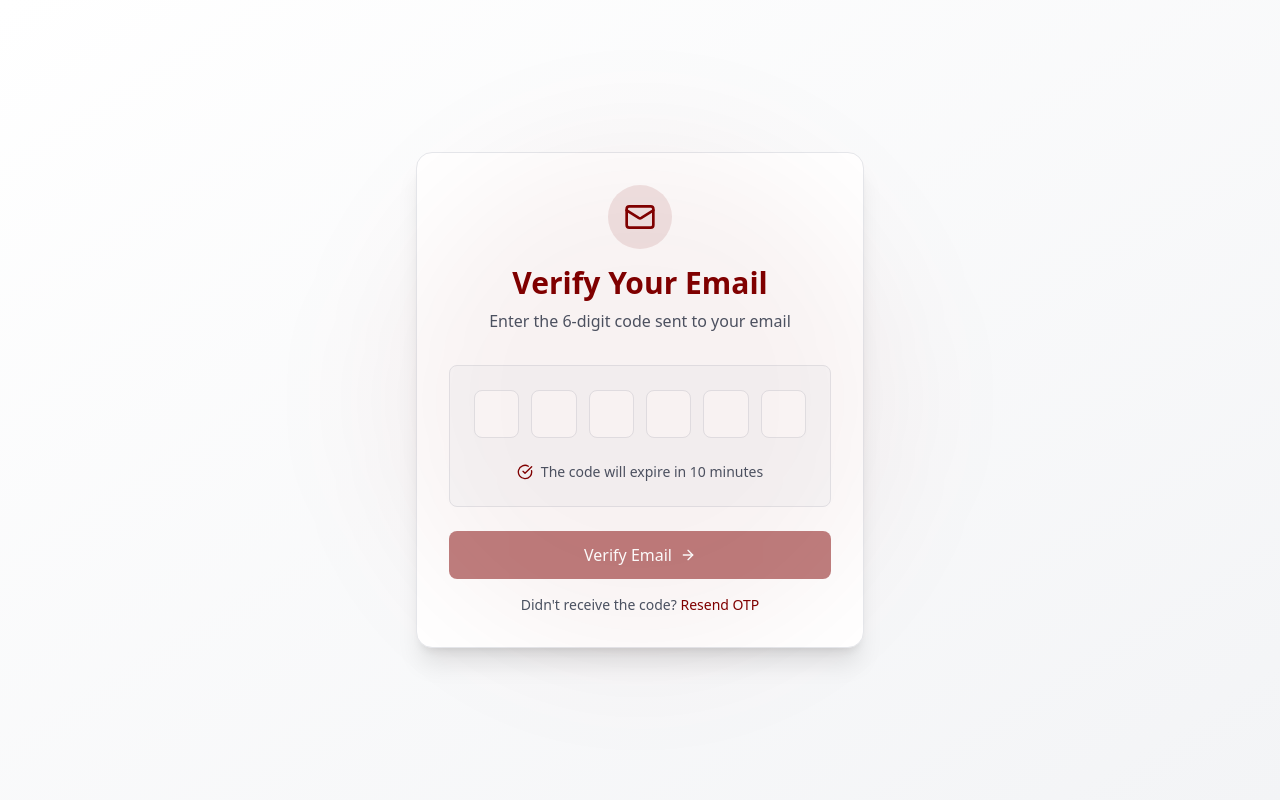
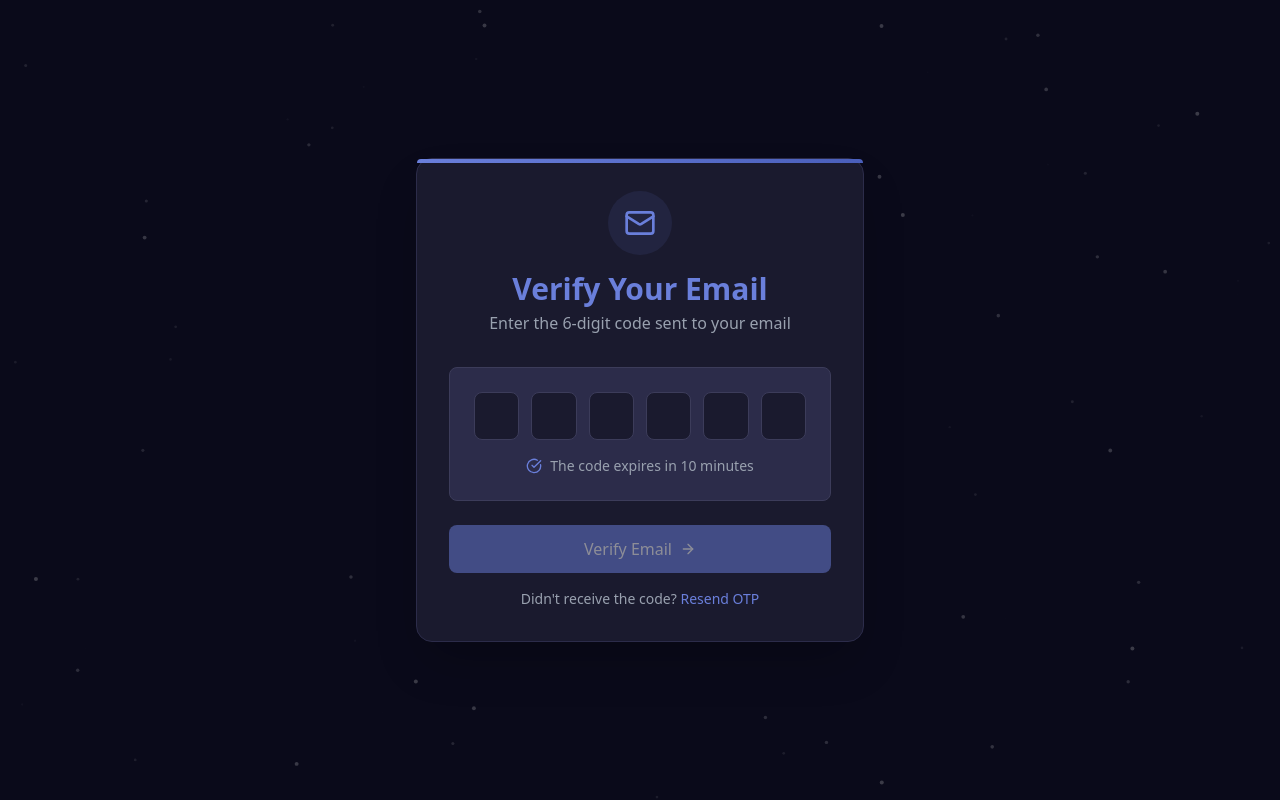
Before and after one commit to Abhaykumar212/Attendance-Manager-, a React (Vite) app in the folder frontend/: page /verifymail in a window 1280 px wide. Built offline with nearby package versions, Linux system fonts and the light colour scheme; no server answers.

Commit message:
bug fixes

```diff
--- a/frontend/pages/Login.jsx
+++ b/frontend/pages/Login.jsx
@@ -22,7 +22,7 @@ export default function Login() {
       if (!data.error) {
         setIsLoggedIn(true);
         getUserData();
-        toast.success('👋 Welcome back!');
+        toast.success('Welcome back!');
         navigate('/home');
       }
     } catch (error) {
--- a/frontend/pages/Register.jsx
+++ b/frontend/pages/Register.jsx
@@ -28,12 +28,21 @@ export default function Register() {
         ...(isStudent && { rollNo })
       };
 
-      const { data } = await axios.post(`${backend_url}/register`, userData);
+      const response = await fetch(`${backend_url}/register`, {
+        method: 'POST',
+        headers: {
+          'Content-Type': 'application/json',
+        },
+        body: JSON.stringify(userData),
+      });
+
+      const data = await response.json();
+
       console.log(data);
       if (data.success) {
         setIsLoggedIn(true);
         getUserData();
-        toast.success('🎉 Registration successful! Please verify your email.', {
+        toast.success('Registration successful! Please verify your email.', {
           autoClose: 3000,
           hideProgressBar: false,
           closeOnClick: true,
@@ -46,10 +55,10 @@ export default function Register() {
         }, 2000);
       }
       else {
-        toast.error(data.message);
+        toast.error(data.error);
       }
     } catch (error) {
-      toast.error(error.response?.data?.message);
+      toast.error(error);
     }
   };
 
--- a/frontend/pages/VerifyMail.jsx
+++ b/frontend/pages/VerifyMail.jsx
@@ -1,44 +1,41 @@
-import React, { useState,useEffect } from 'react';
+import React, { useState } from 'react';
 import { Mail, CheckCircle, ArrowRight } from 'lucide-react';
 import { useNavigate } from 'react-router-dom';
 import { toast } from 'react-hot-toast';
 import axios from 'axios';
+import { motion } from 'framer-motion';
 
 const VerifyMail = () => {
   const navigate = useNavigate();
   const [otp, setOtp] = useState(['', '', '', '', '', '']);
   const [loading, setLoading] = useState(false);
 
-  // Handle OTP input change
   const handleChange = (element, index) => {
-    if (isNaN(element.value)) return false;
+    if (isNaN(element.value)) return;
 
     setOtp([...otp.map((d, idx) => (idx === index ? element.value : d))]);
 
-    // Focus next input
-    if (element.value !== '' && index < 5) {
-      const nextInput = element.parentElement.nextElementSibling?.querySelector('input');
-      if (nextInput) nextInput.focus();
+    if (element.value && index < 5) {
+      const next = element.parentElement.nextElementSibling?.querySelector('input');
+      if (next) next.focus();
     }
   };
 
-  // Handle key event for backspace
   const handleKeyDown = (e, index) => {
     if (e.key === 'Backspace' && !otp[index] && index > 0) {
-      const prevInput = e.target.parentElement.previousElementSibling?.querySelector('input');
-      if (prevInput) {
-        prevInput.focus();
+      const prev = e.target.parentElement.previousElementSibling?.querySelector('input');
+      if (prev) {
+        prev.focus();
         setOtp([...otp.map((d, idx) => (idx === index - 1 ? '' : d))]);
       }
     }
   };
 
-  // Handle paste event
   const handlePaste = (e) => {
     e.preventDefault();
-    const pastedData = e.clipboardData.getData('text').slice(0, 6).split('');
-    if (pastedData.length === 6 && pastedData.every(char => !isNaN(char))) {
-      setOtp(pastedData);
+    const data = e.clipboardData.getData('text').slice(0, 6).split('');
+    if (data.length === 6 && data.every(c => !isNaN(c))) {
+      setOtp(data);
       document.querySelectorAll('input')[5].focus();
     }
   };
@@ -51,18 +48,12 @@ const VerifyMail = () => {
         otp: otp.join('')
       });
 
-      // console.log(data);
-
       if (!data.error) {
-        toast.success('✅ Email verified successfully!', {
-          duration: 3000
-        });
-        setTimeout(() => {
-          navigate('/');
-        }, 2000);
+        toast.success('Email verified!');
+        setTimeout(() => navigate('/'), 1500);
       }
-    } catch (error) {
-      toast.error(error.response?.data?.message || 'Verification failed. Please try again.');
+    } catch (err) {
+      toast.error(err.response?.data?.message || 'Verification failed.');
     } finally {
       setLoading(false);
     }
@@ -72,31 +63,56 @@ const VerifyMail = () => {
     try {
       const backend_url = import.meta.env.VITE_BACKEND_URL;
       await axios.post(`${backend_url}/api/auth/resend-otp`);
-      toast.success('🔄 New OTP sent to your email!');
-    } catch (error) {
-      toast.error('Failed to resend OTP. Please try again.');
+      toast.success('New OTP sent!');
+    } catch {
+      toast.error('Could not resend OTP. Try again.');
     }
   };
 
   return (
-    <div className="min-h-screen w-full flex items-center justify-center bg-gradient-to-br from-white to-gray-100">
-      {/* Glow Effect */}
-      <div className="absolute top-1/2 left-1/2 -translate-x-1/2 -translate-y-1/2 h-[500px] w-[500px] rounded-full bg-[#800000]/5 blur-3xl pointer-events-none" />
-
-      <div className="w-[448px] bg-white rounded-2xl shadow-xl border border-gray-200">
-        <div className="p-8">
-          <div className="mb-8 text-center">
-            <div className="w-16 h-16 bg-[#800000]/10 rounded-full flex items-center justify-center mx-auto mb-4">
-              <Mail className="text-[#800000] h-8 w-8" />
-            </div>
-            <h1 className="text-3xl font-bold text-[#800000] mb-2">Verify Your Email</h1>
-            <p className="text-gray-600">
-              Enter the 6-digit code sent to your email
-            </p>
+    <div className="dark bg-[#0a0a1a] min-h-screen flex items-center justify-center px-4 py-12 overflow-hidden relative">
+      {/* Starry background */}
+      <div className="absolute inset-0 z-10 pointer-events-none">
+        {[...Array(80)].map((_, i) => (
+          <motion.div
+            key={i}
+            initial={{
+              opacity: 0,
+              x: Math.random() * window.innerWidth,
+              y: Math.random() * window.innerHeight
+            }}
+            animate={{
+              opacity: [0, 1, 0],
+              scale: [0.5, 1, 0.5]
+            }}
+            transition={{
+              duration: Math.random() * 3 + 2,
+              repeat: Infinity,
+              delay: Math.random() * 5
+            }}
+            className="absolute w-1 h-1 bg-white/20 rounded-full"
+          />
+        ))}
       </div>
 
-          <div className="bg-gray-50 p-6 rounded-lg border border-gray-200">
-            <div className="flex justify-center space-x-3 mb-6">
+      <motion.div
+        initial={{ opacity: 0, scale: 0.9 }}
+        animate={{ opacity: 1, scale: 1 }}
+        transition={{ duration: 0.5 }}
+        className="w-full max-w-md bg-[#1a1a2e] rounded-2xl border border-[#2c2c4a] p-8 shadow-2xl relative z-20"
+      >
+        <div className="absolute top-0 left-0 w-full h-1 bg-gradient-to-r from-[#6a7fdb] to-[#4a5fbb] rounded-t-2xl" />
+
+        <div className="text-center mb-8">
+          <div className="w-16 h-16 bg-[#6a7fdb]/10 rounded-full flex items-center justify-center mx-auto mb-4">
+            <Mail className="text-[#6a7fdb] h-8 w-8" />
+          </div>
+          <h1 className="text-3xl font-bold text-[#6a7fdb] mb-1">Verify Your Email</h1>
+          <p className="text-gray-400">Enter the 6-digit code sent to your email</p>
+        </div>
+
+        <div className="bg-[#2c2c4a] p-6 rounded-lg border border-[#3c3c5a] mb-6">
+          <div className="flex justify-center space-x-3 mb-4">
             {otp.map((digit, index) => (
               <div key={index} className="w-12">
                 <input
@@ -106,46 +122,40 @@ const VerifyMail = () => {
                   onChange={(e) => handleChange(e.target, index)}
                   onKeyDown={(e) => handleKeyDown(e, index)}
                   onPaste={handlePaste}
-                    className="w-full h-12 text-center text-xl font-bold bg-white border border-gray-200 rounded-lg focus:outline-none focus:ring-2 focus:ring-[#800000]/20 text-gray-900 placeholder-gray-500 transition-all"
+                  className="w-full h-12 text-center text-xl font-bold bg-[#1a1a2e] border border-[#3c3c5a]
+                    rounded-lg focus:outline-none focus:ring-2 focus:ring-[#6a7fdb]/50
+                    text-gray-100 placeholder-gray-400 transition-all"
                 />
               </div>
             ))}
           </div>
-            <div className="flex items-center justify-center text-sm text-gray-600">
-              <CheckCircle className="h-4 w-4 mr-2 text-[#800000]" />
-              <span>The code will expire in 10 minutes</span>
+          <div className="flex items-center justify-center text-sm text-gray-400">
+            <CheckCircle className="h-4 w-4 mr-2 text-[#6a7fdb]" />
+            <span>The code expires in 10 minutes</span>
           </div>
         </div>
 
-          <div className="mt-6 space-y-4">
+        <div className="space-y-4">
           <button
             onClick={verifyOTP}
-              disabled={loading || otp.some(digit => !digit)}
-              className={`w-full py-3 px-4 bg-[#800000] text-white rounded-lg font-medium
-                ${loading || otp.some(digit => !digit)
-                  ? 'opacity-50 cursor-not-allowed'
-                  : 'hover:bg-[#800000]/90'}
-                focus:outline-none focus:ring-2 focus:ring-[#800000]/20 transition-all
+            disabled={loading || otp.some(d => !d)}
+            className={`w-full py-3 px-4 bg-[#6a7fdb] text-white rounded-lg font-medium
+              ${loading || otp.some(d => !d) ? 'opacity-50 cursor-not-allowed' : 'hover:bg-[#5a6fdb]'}
+              focus:outline-none focus:ring-2 focus:ring-[#6a7fdb]/20 transition-all
               flex items-center justify-center space-x-2 group`}
           >
             <span>{loading ? 'Verifying...' : 'Verify Email'}</span>
             <ArrowRight className="h-4 w-4 transition-transform group-hover:translate-x-1" />
           </button>
 
-            <div className="text-center">
-              <p className="text-gray-600 text-sm">
+          <div className="text-center text-sm text-gray-400">
             Didn't receive the code?{' '}
-                <button
-                  onClick={resendOTP}
-                  className="text-[#800000] hover:underline"
-                >
+            <button onClick={resendOTP} className="text-[#6a7fdb] hover:underline font-medium">
               Resend OTP
             </button>
-              </p>
           </div>
         </div>
-        </div>
-      </div>
+      </motion.div>
     </div>
   );
 };
```
Also changed, not shown: 1 other file (tests, documents, lock files or other folders). Lines whose indentation alone changed are shown as unchanged.
